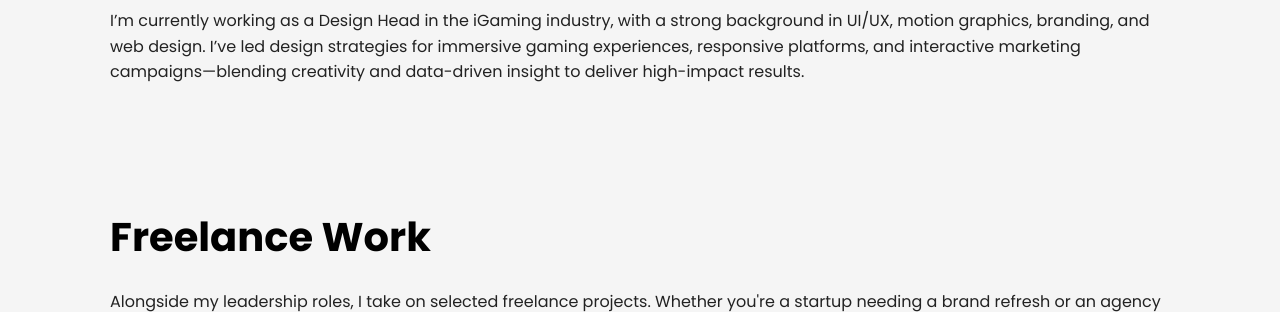
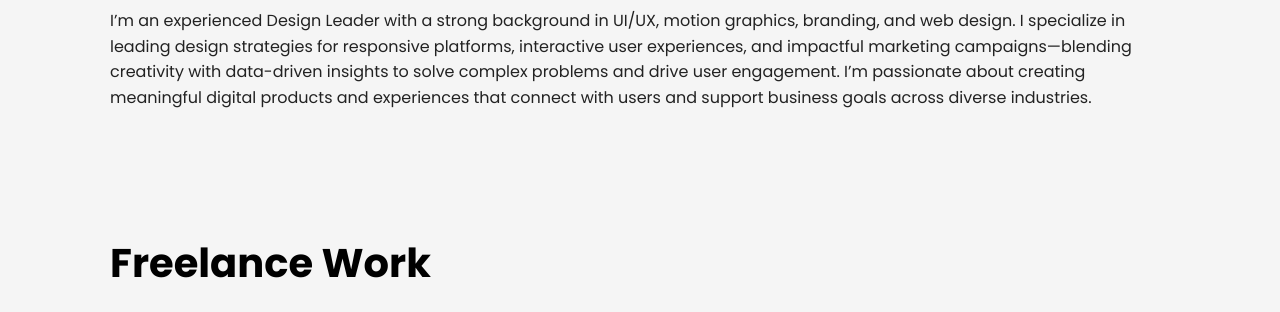
Before and after one commit to geethugithub7/prasanth_protfolio, a plain HTML site: page index.html in a window 1280 px wide. Shown: the part 515-827 px from the top of the page. Drawn offline with Linux system fonts and the light colour scheme.

Commit message:
Update index.html

```diff
--- a/index.html
+++ b/index.html
@@ -25,7 +25,7 @@
 
   <section id="about">
     <h2>About Me</h2>
-    <p>I’m currently working as a Design Head in the iGaming industry, with a strong background in UI/UX, motion graphics, branding, and web design. I’ve led design strategies for immersive gaming experiences, responsive platforms, and interactive marketing campaigns—blending creativity and data-driven insight to deliver high-impact results.</p>
+    <p></p>I’m an experienced Design Leader with a strong background in UI/UX, motion graphics, branding, and web design. I specialize in leading design strategies for responsive platforms, interactive user experiences, and impactful marketing campaigns—blending creativity with data-driven insights to solve complex problems and drive user engagement. I’m passionate about creating meaningful digital products and experiences that connect with users and support business goals across diverse industries.
   </section>
   <section id="freelance">
     <h2>Freelance Work</h2>
```
